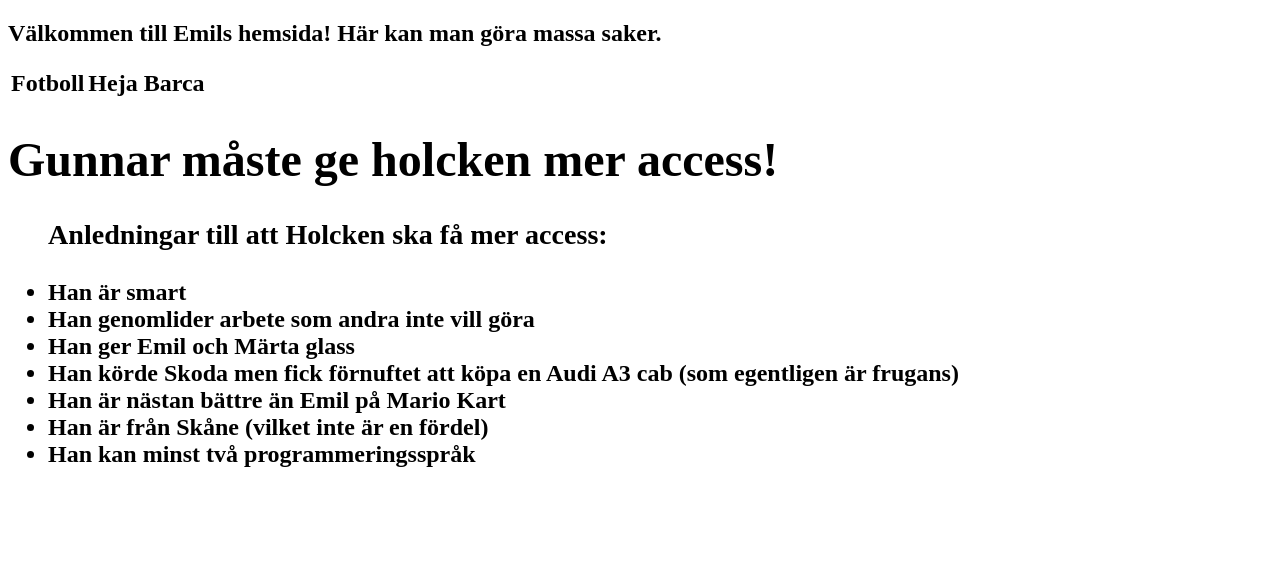
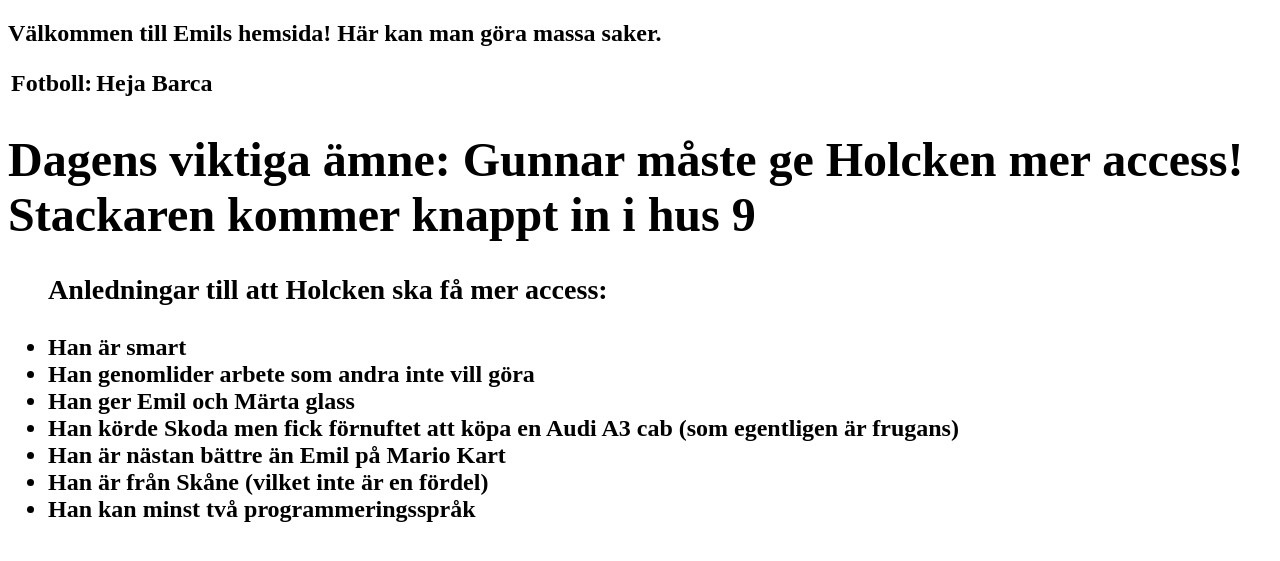
Before and after one commit to bergstrom97/bergstrom97.github.io, a Jekyll site: the page index.html, which Jekyll copies as it is, in a window 1280 px wide. Shown: the top 561 px of the page. Built offline with Jekyll 4.4.1, drawn with Linux system fonts in a browser that asks for light colours.

Commit message:
Update index.html

```diff
--- a/index.html
+++ b/index.html
@@ -8,7 +8,7 @@
     <div>
       <table>
         <tr>
-          <th scope="col">Fotboll</th>
+          <th scope="col">Fotboll:</th>
           <th scope="row">Heja Barca</th>
         </tr>
       </table>
@@ -19,7 +19,7 @@
 <body>
 <div class="home">
 
-  <h1 class="page-heading">Gunnar måste ge holcken mer access!</h1>
+  <h1 class="page-heading">Dagens viktiga ämne: Gunnar måste ge Holcken mer access! Stackaren kommer knappt in i hus 9</h1>
 
   <ul class="post-list">
 
```
